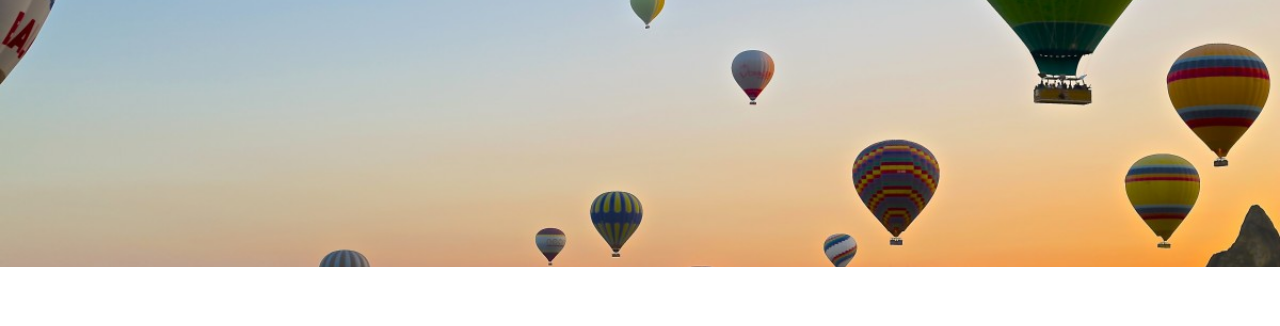
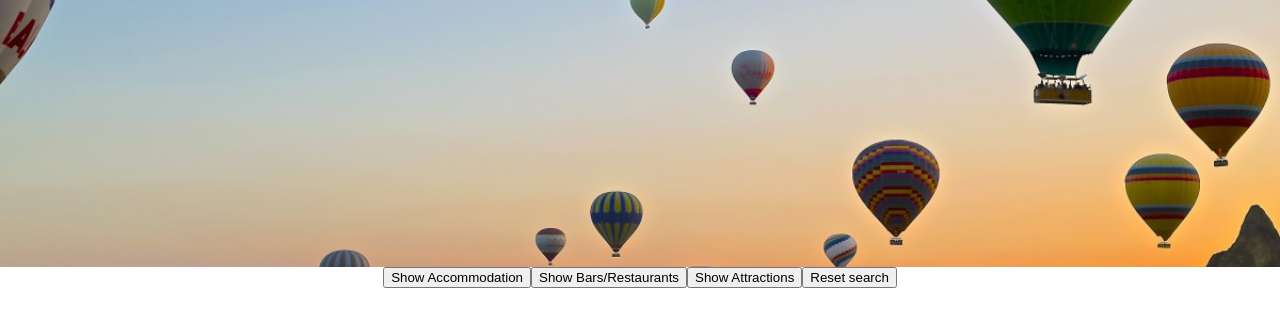
Before and after one commit to kmaaallen/IFD-milestone-project-citybreakaway, a plain HTML site: page index.html in a window 1280 px wide. Shown: the part 382-708 px from the top of the page. Drawn offline with Linux system fonts and the light colour scheme.

Commit message:
added buttons to button section

```diff
--- a/index.html
+++ b/index.html
@@ -22,7 +22,12 @@
     <div class="container"></div>
 
     <!-----------------------------------Buttons for map markers and reset---->
-    <div class="container"></div>
+    <div class="container">
+        <button>Show Accommodation</button>
+        <button>Show Bars/Restaurants</button>
+        <button>Show Attractions</button>
+        <button>Reset search</button>
+    </div>
 
     <!--------------------------------------------------------------Footer---->
     <footer></footer>
```
